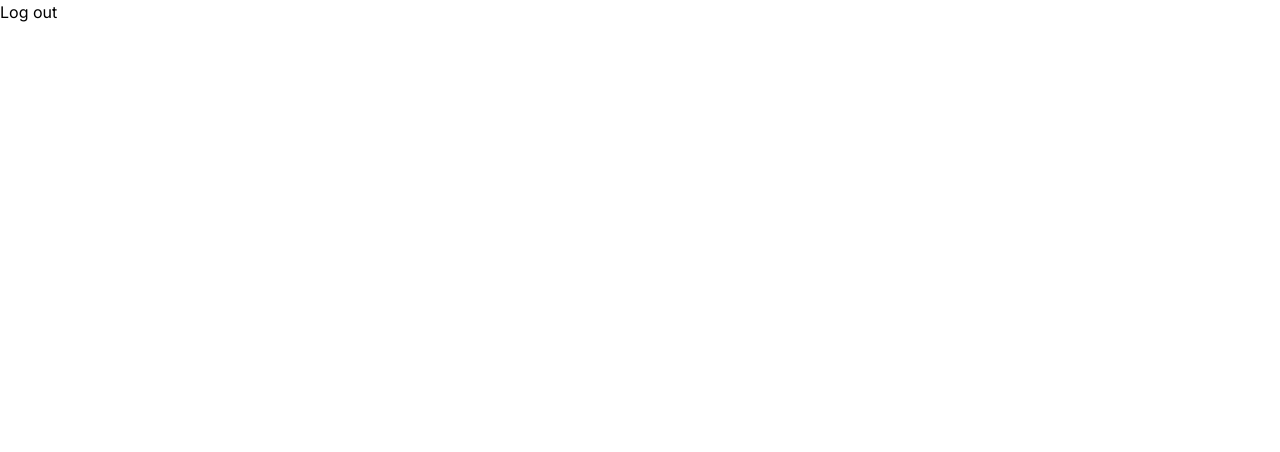
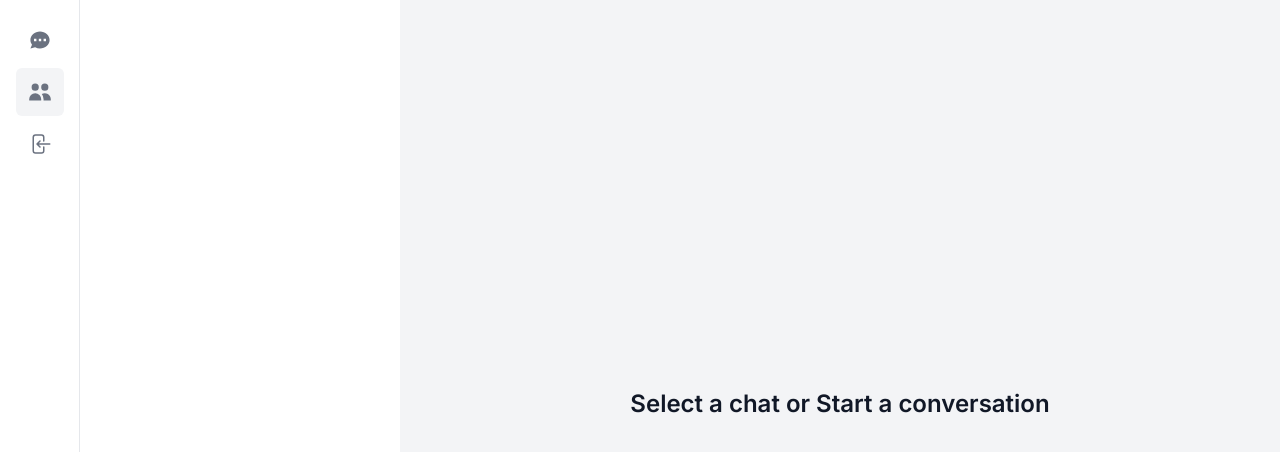
Before and after one commit to soluservantdigitalsolutions/messenger-clone, a Next.js app in the folder neural-feed-messenger/: page /users in a window 1280 px wide. Shown: the top 452 px of the page. Built offline with nearby package versions, Linux system fonts and the light colour scheme.

Commit message:
feat: Add sidebar components and empty state for user interface navigation

```diff
--- /dev/null
+++ b/neural-feed-messenger/app/components/EmptyState.tsx
@@ -0,0 +1,15 @@
+import React from "react";
+
+const EmptyState = () => {
+  return (
+    <div className="px-6 py-10 sm:px-6 lg:px-8 h-full flex justify-center items-center bg-gray-100">
+      <div className="text-center items-center flex flex-col">
+        <h3 className="mt-2 text-2xl font-semibold text-gray-900">
+          Select a chat or Start a conversation
+        </h3>
+      </div>
+    </div>
+  );
+};
+
+export default EmptyState;
--- /dev/null
+++ b/neural-feed-messenger/app/components/sidebar/DesktopItem.tsx
@@ -0,0 +1,54 @@
+import clsx from "clsx";
+import Link from "next/link";
+import React from "react";
+
+interface DesktopItemProps {
+  label: string;
+  icon: any;
+  href: string;
+  onClick?: () => void;
+  active?: boolean;
+}
+
+const DesktopItem: React.FC<DesktopItemProps> = ({
+  label,
+  icon: Icon,
+  href,
+  onClick,
+  active,
+}) => {
+  const handleClick = () => {
+    if (onClick) {
+      return onClick();
+    }
+  };
+  return (
+    <li onClick={handleClick}>
+      <Link
+        href={href}
+        className={clsx(
+          `
+        group
+        flex
+        gap-x-3
+        rounded-md
+        p-3
+        text-sm
+        leading-6
+        font-semibold
+        text-gray-500
+        hover:text-black
+        hover:bg-gray-100
+        transition
+        `,
+          active && "bg-gray-100 text-black"
+        )}
+      >
+        <Icon className="h-6 w-6 shrink-0" />
+        <span className="sr-only">{label}</span>
+      </Link>
+    </li>
+  );
+};
+
+export default DesktopItem;
--- /dev/null
+++ b/neural-feed-messenger/app/components/sidebar/DesktopSidebar.tsx
@@ -0,0 +1,47 @@
+"use client";
+
+import useRoutes from "@/app/hooks/useRoutes";
+import React, { useState } from "react";
+import DesktopItem from "./DesktopItem";
+
+const DesktopSidebar = () => {
+  const routes = useRoutes();
+  const [isOpen, setIsOpen] = useState();
+  return (
+    <div
+      className="
+    hidden
+    lg:fixed
+    lg:inset-y-0
+    lg:left-0
+    lg:z-40
+    lg:w-20
+    xl:px-6
+    lg:overflow-y-auto
+    lg:bg-white
+    lg:border-r-[1px]
+    lg:pb-4
+    lg:flex
+    lg:flex-col
+    justify-between
+    "
+    >
+      <div className="mt-4 flex flex-col justify-between">
+        <ul role="list" className="flex flex-col items-center space-y-1">
+          {routes.map((item) => (
+            <DesktopItem
+              key={item.label}
+              label={item.label}
+              href={item.href}
+              onClick={item.onClick}
+              icon={item.icon}
+              active={item.active}
+            />
+          ))}
+        </ul>
+      </div>
+    </div>
+  );
+};
+
+export default DesktopSidebar;
--- /dev/null
+++ b/neural-feed-messenger/app/components/sidebar/MobileFooter.tsx
@@ -0,0 +1,42 @@
+"use client";
+import useConversation from "@/app/hooks/useConversation";
+import useRoutes from "@/app/hooks/useRoutes";
+import React from "react";
+import MobileItem from "./MobileItem";
+
+const MobileFooter = () => {
+  const routes = useRoutes();
+  const { isOpen } = useConversation();
+
+  if (isOpen) {
+    null;
+  }
+  return (
+    <div
+      className="
+    lg:hidden
+    fixed
+    justify-between
+    w-full
+    bottom-0
+    z-40
+    flex
+    items-center
+    bg-white
+    border-t-[1px]
+    "
+    >
+      {routes.map((route) => (
+        <MobileItem
+          key={route.href}
+          href={route.href}
+          onClick={route.onClick}
+          icon={route.icon}
+          active={route.active}
+        />
+      ))}
+    </div>
+  );
+};
+
+export default MobileFooter;
--- /dev/null
+++ b/neural-feed-messenger/app/components/sidebar/MobileItem.tsx
@@ -0,0 +1,52 @@
+"use client";
+import clsx from "clsx";
+import Link from "next/link";
+import React from "react";
+
+interface MobileItemProps {
+  icon: any;
+  href: string;
+  onClick?: () => void;
+  active?: boolean;
+}
+
+const MobileItem: React.FC<MobileItemProps> = ({
+  icon: Icon,
+  href,
+  onClick,
+  active,
+}) => {
+  const handleClick = () => {
+    if (onClick) {
+      return onClick();
+    }
+  };
+  return (
+    <Link
+      onClick={handleClick}
+      href={href}
+      className={clsx(
+        `
+       group
+       flex
+       gap-x-3
+       p-4
+       text-sm
+       leading-6
+       font-semibold
+       justify-center
+       w-full
+       text-gray-500
+       hover:text-black
+       hover:bg-gray-100
+       transition
+        `,
+        active && "bg-gray-100 text-black"
+      )}
+    >
+      <Icon className="h-6 w-6" />
+    </Link>
+  );
+};
+
+export default MobileItem;
--- /dev/null
+++ b/neural-feed-messenger/app/components/sidebar/Sidebar.tsx
@@ -0,0 +1,15 @@
+import React from "react";
+import DesktopSidebar from "./DesktopSidebar";
+import MobileFooter from "./MobileFooter";
+
+const Sidebar = ({ children }: { children: React.ReactNode }) => {
+  return (
+    <div className="h-full">
+      <DesktopSidebar />
+      <MobileFooter />
+      <main className="lg:pl-20 h-full">{children}</main>
+    </div>
+  );
+};
+
+export default Sidebar;
--- /dev/null
+++ b/neural-feed-messenger/app/hooks/useConversation.ts
@@ -0,0 +1,25 @@
+import { useMemo } from "react";
+import { useParams } from "next/navigation";
+
+const useConversation = () => {
+  const params = useParams();
+
+  const conversationId = useMemo(() => {
+    if (!params?.conversationId) {
+      return "";
+    }
+    return params.conversationId as string;
+  }, [params?.conversationId]);
+
+  const isOpen = useMemo(() => !!conversationId, [conversationId]);
+
+  return useMemo(
+    () => ({
+      isOpen,
+      conversationId,
+    }),
+    [isOpen, conversationId]
+  );
+};
+
+export default useConversation;
--- /dev/null
+++ b/neural-feed-messenger/app/hooks/useRoutes.ts
@@ -0,0 +1,37 @@
+import { usePathname } from "next/navigation";
+import useConversation from "./useConversation";
+import { useMemo } from "react";
+import { HiChat, HiUsers } from "react-icons/hi";
+import { signOut } from "next-auth/react";
+import { HiArrowLeftOnRectangle } from "react-icons/hi2";
+
+const useRoutes = () => {
+  const pathname = usePathname();
+  const { conversationId } = useConversation();
+
+  return useMemo(
+    () => [
+      {
+        label: "Chat",
+        href: "/conversation",
+        icon: HiChat,
+        active: pathname === "/conversation" || !!conversationId,
+      },
+      {
+        label: "Users",
+        href: "/users",
+        icon: HiUsers,
+        active: pathname === "/users",
+      },
+      {
+        label: "Logout",
+        href: "#",
+        icon: HiArrowLeftOnRectangle,
+        onClick: () => signOut(),
+      },
+    ],
+    [pathname, conversationId]
+  );
+};
+
+export default useRoutes;
--- /dev/null
+++ b/neural-feed-messenger/app/users/layout.tsx
@@ -0,0 +1,12 @@
+import React from "react";
+import Sidebar from "../components/sidebar/Sidebar";
+
+const UsersLayout = async ({ children }: { children: React.ReactNode }) => {
+  return (
+    <Sidebar>
+      <div className="h-full">{children}</div>
+    </Sidebar>
+  );
+};
+
+export default UsersLayout;
--- a/neural-feed-messenger/app/users/page.tsx
+++ b/neural-feed-messenger/app/users/page.tsx
@@ -2,11 +2,12 @@
 
 import { signOut } from "next-auth/react";
 import React from "react";
+import EmptyState from "../components/EmptyState";
 
 const Users = () => {
   return (
-    <div>
-      <button onClick={() => signOut()}>Log out</button>
+    <div className="hidden lg:block lg:pl-80 h-full">
+      <EmptyState />
     </div>
   );
 };
```
